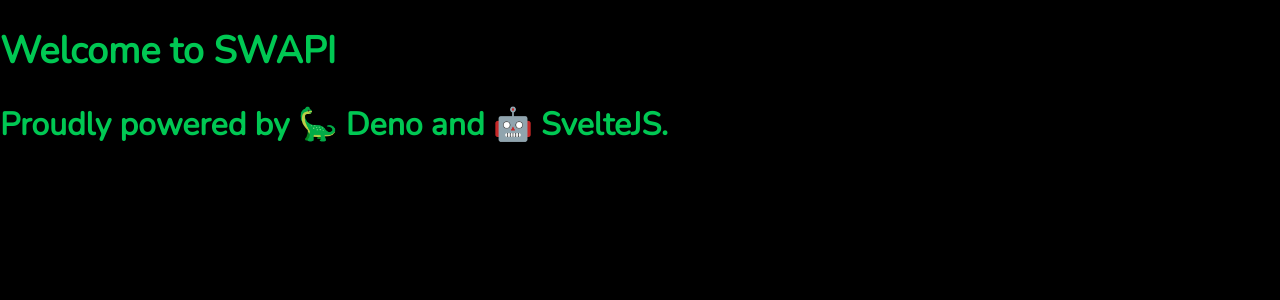
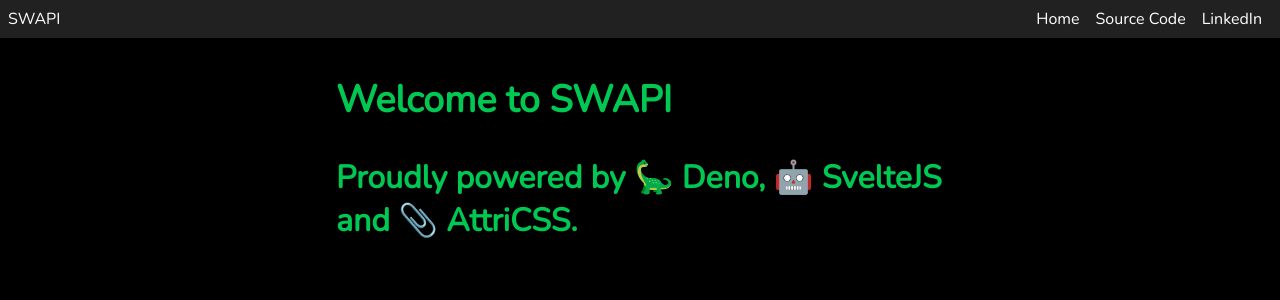
Before and after one commit to rodolphocastro/deno-swapi, a Svelte app in the folder portal/: page / in a window 1280 px wide. Shown: the top 300 px of the page. Built offline with nearby package versions, Linux system fonts and the light colour scheme.

Commit message:
refactor: Add the NavBar to the App

```diff
--- a/portal/src/App.svelte
+++ b/portal/src/App.svelte
@@ -1,15 +1,11 @@
 <script>
-
+  import NavBar from './Navbar.svelte';
 </script>
 
-<style>
-</style>
-
+<NavBar/>
 <main>
-  <h1>
-    Welcome to SWAPI
-  </h1>
-  <h2>
-    Proudly powered by 🦕 Deno and 🤖 SvelteJS.
-  </h2>
+  <section container>
+    <h1>Welcome to SWAPI</h1>
+    <h2>Proudly powered by 🦕 Deno, 🤖 SvelteJS and 📎 AttriCSS.</h2>
+  </section>
 </main>
```
